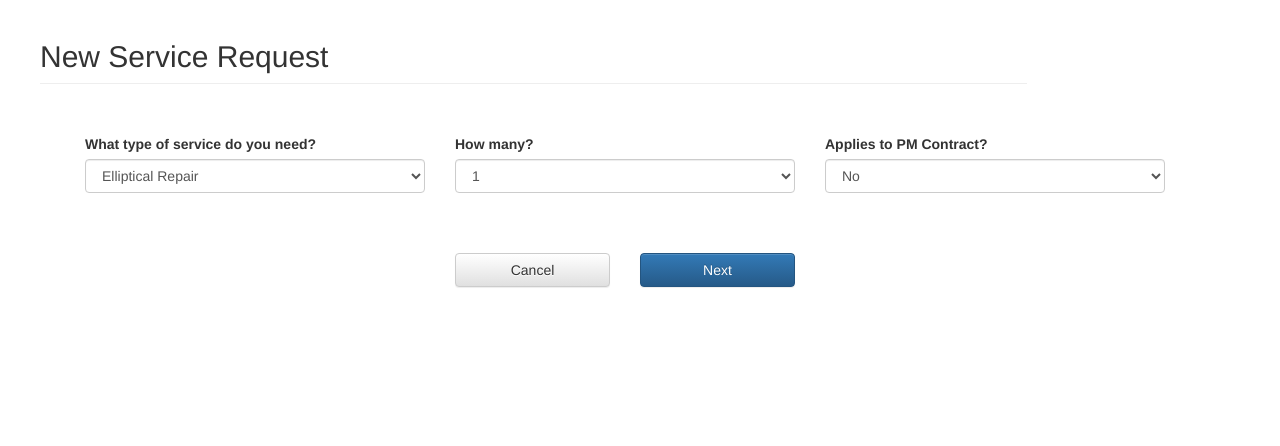
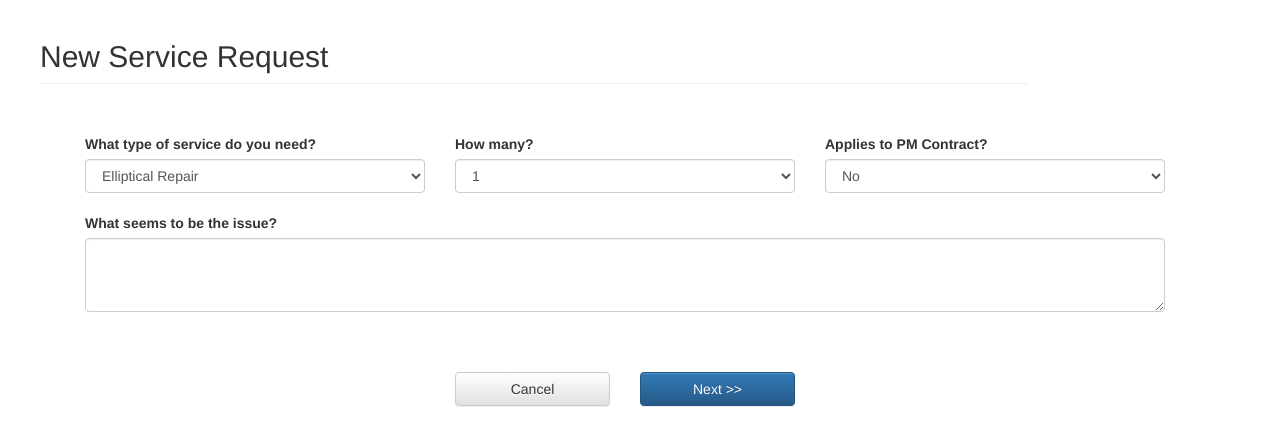
Before and after one commit to dnascimb/msc, a Flask app: page /new_service_request in a window 1280 px wide. Shown: the part 50-496 px from the top of the page. Run offline with Flask 2, Linux system fonts and the light colour scheme; the visitor is signed in with stand-in values (Sample User, id 1); some libraries are stand-ins or nearby versions.

Commit message:
added new service ticket ui elements and transitions

```diff
--- a/msc/templates/homepage.html
+++ b/msc/templates/homepage.html
@@ -26,6 +26,26 @@
       <script src="https://oss.maxcdn.com/html5shiv/3.7.2/html5shiv.min.js"></script>
       <script src="https://oss.maxcdn.com/respond/1.4.2/respond.min.js"></script>
     <![endif]-->
+
+    <!-- Bootstrap core JavaScript
+    ================================================== -->
+    <!-- Placed at the end of the document so the pages load faster -->
+    <script src="https://ajax.googleapis.com/ajax/libs/jquery/1.11.3/jquery.min.js"></script>
+    <script src="../static/bootstrap-3.3.5-dist/js/bootstrap.min.js"></script>
+    <!-- IE10 viewport hack for Surface/desktop Windows 8 bug -->
+    <script src="../static/js/ie10-viewport-bug-workaround.js"></script>
+
+       <script>
+         //On <select> elements, the Android stock browser will not display the side controls if there is a border-radius and/or border applied. Use the snippet of code below to remove the offending CSS and render the <select> as an unstyled element on the Android stock broswer. The useragent sniffing avoids interfernece with Chrome, Safari, and Mozilla browsers.
+        $(function () {
+          var nua = navigator.userAgent
+          var isAndroid = (nua.indexOf('Mozilla/5.0') > -1 && nua.indexOf('Android ') > -1 && nua.indexOf('AppleWebKit') > -1 && nua.indexOf('Chrome') === -1)
+          if (isAndroid) {
+            $('select.form-control').removeClass('form-control').css('width', '100%')
+          }
+        })
+    </script>
+
   </head>
 
   <body>
@@ -114,23 +134,6 @@
       </div>
     </div>
 
-    <!-- Bootstrap core JavaScript
-    ================================================== -->
-    <!-- Placed at the end of the document so the pages load faster -->
-    <script src="https://ajax.googleapis.com/ajax/libs/jquery/1.11.3/jquery.min.js"></script>
-    <script src="../static/bootstrap-3.3.5-dist/js/bootstrap.min.js"></script>
-    <!-- IE10 viewport hack for Surface/desktop Windows 8 bug -->
-    <script src="../static/js/ie10-viewport-bug-workaround.js"></script>
 
-       <script>
-         //On <select> elements, the Android stock browser will not display the side controls if there is a border-radius and/or border applied. Use the snippet of code below to remove the offending CSS and render the <select> as an unstyled element on the Android stock broswer. The useragent sniffing avoids interfernece with Chrome, Safari, and Mozilla browsers.
-        $(function () {
-          var nua = navigator.userAgent
-          var isAndroid = (nua.indexOf('Mozilla/5.0') > -1 && nua.indexOf('Android ') > -1 && nua.indexOf('AppleWebKit') > -1 && nua.indexOf('Chrome') === -1)
-          if (isAndroid) {
-            $('select.form-control').removeClass('form-control').css('width', '100%')
-          }
-        })
-    </script>
   </body>
 </html>
--- a/msc/templates/new_service_request.html
+++ b/msc/templates/new_service_request.html
@@ -12,7 +12,9 @@
           	<fieldset>
 
 				<br>&nbsp;<br>
-				<div class="col-md-12">
+
+
+				<div id="section1" class="col-md-12">
 					<div class="col-md-4">
 			          	<!-- Item Selection -->
 			          	<label class="control-label" for="item_type">What type of service do you need?</label>
@@ -62,19 +64,91 @@
 					</div>
 
 					<br>&nbsp;<br>
+
+					<div class="col-md-12">
+			          	<!-- Item Selection -->
+			          	<label class="control-label" for="description">What seems to be the issue?</label>
+						<textarea id="description" rows="3" class="col-md-12 form-control"></textarea>
+					</div>
+
+				</div>
+
+				<div id="section2" class="col-md-12" style="display:none">
+					<div class="col-md-4">
+			          	<!-- Item Selection -->
+			          	<label class="control-label" for="date_requested">When would you like the service?</label>
+						<input id="date_requested" name="date_requested" type="date" placeholder="" class="form-control input-md" required>
+					</div>
+
+					<div class="col-md-4">
+			          	<!-- Item Selection -->
+			          	<label class="control-label" for="timeframe">What timeframe is better?</label>
+						<select id="timeframe" class="col-md-6 form-control">
+						    <option value="1" default>8 AM - noon</option>
+						    <option value="2">10 AM - 2 PM</option>
+						    <option value="3">noon - 5 PM</option>
+						</select>
+					</div>
+
+
+
 					<br>&nbsp;<br>
 
+				</div>
+
+				<div id="section3" class="col-md-12" style="display:none">
+					<div class="col-md-12">
+			          	<!-- Item Selection -->
+			          	<h3 class="sub-header">Items</h3>
+					</div>
+
+
+					<div class="col-md-12">
+			          	<!-- Item Selection -->
+			          	<div class="col-md-2">
+			          		<label id="counter" class="control-label">1</label>
+						</div>
+						<div class="col-md-6">
+							<dl>
+							  <dt id="title">Elliptical Service</dt>
+							  <dd id="description" >description</dd>
+							</dl>
+			          	<!--<label id="title" class="control-label">Elliptical Service</label>
+			          		<br>
+			          		<label id="description" class="control-label">description</label>
+			          	-->
+						</div>
+						<div class="col-md-2">
+			          		<label id="quantity" class="control-label">1</label>
+						</div>
+						<div class="col-md-2">
+			          		<label id="price" class="control-label">$175.00</label>
+						</div>
+					</div>
+
+
+
+					<br>&nbsp;<br>
+
+				</div>
+
+				<br>&nbsp;<br>
+				<br>&nbsp;<br>
+
+				<div class="col-md-12">
 					<!-- Buttons -->
 					<div class="col-md-4">
 					</div>
 					<div class="col-md-2">
-						<button class="btn btn-default btn-block" type="submit">Cancel</button>
+						<button id="cancelButton" class="btn btn-default btn-block" type="button">Cancel</button>
 					</div>
 					<div class="col-md-2">
-						<button class="btn btn-primary btn-block" type="submit">Next</button>
+						<button id="nextButton" class="btn btn-primary btn-block" type="button">Next</button>
 					</div>
 
 				</div>
+
+
 
 
 
@@ -83,4 +157,79 @@
          </div>
         </div>
 
+        <script>
+
+        	var step = 1; // holds page state; 1=type,2=date,3=confirm
+        	var data = {};
+
+			$( document ).ready(function() {
+				// initialize page
+			    showStep1();
+			});
+
+			// button transitions
+			$('#nextButton').click(function() {
+				switch(step) {
+				    case 1:
+				        showStep2();
+						step = 2;
+				        break;
+				    case 2:
+				    	showStep3();
+				    	step = 3;
+				        break;
+					case 3:
+						createTicket();
+				}
+
+			});
+			$('#cancelButton').click(function() {
+				switch(step) {
+				    case 1:
+				        window.location.href = '/home';
+				        break;
+				    case 2:
+				    	showStep1();
+				    	step = 1;
+				        break;
+				    case 3:
+				    	showStep2();
+				    	step = 2;
+				}
+			});
+
+
+			function showStep1() {
+				saveDataLocally();
+				$('#section1').show();
+			    $('#section2').hide();
+			    $('#section3').hide();
+			    $('#cancelButton').text("Cancel");
+			    $('#nextButton').text("Next >>");
+			}
+			function showStep2() {
+				saveDataLocally();
+				$('#section1').hide();
+			    $('#section2').show();
+			    $('#section3').hide();
+			    $('#cancelButton').text("<< Back");
+			    $('#nextButton').text("Next >>");
+			}
+			function showStep3() {
+				saveDataLocally();
+				$('#section1').hide();
+			    $('#section2').hide();
+			    $('#section3').show();
+			    $('#cancelButton').text("<< Back");
+			    $('#nextButton').text("Approve");
+			}
+			function createTicket() {
+
+			}
+			function saveDataLocally() {
+
+			}
+
+        </script>
+
 {% endblock %}
```
